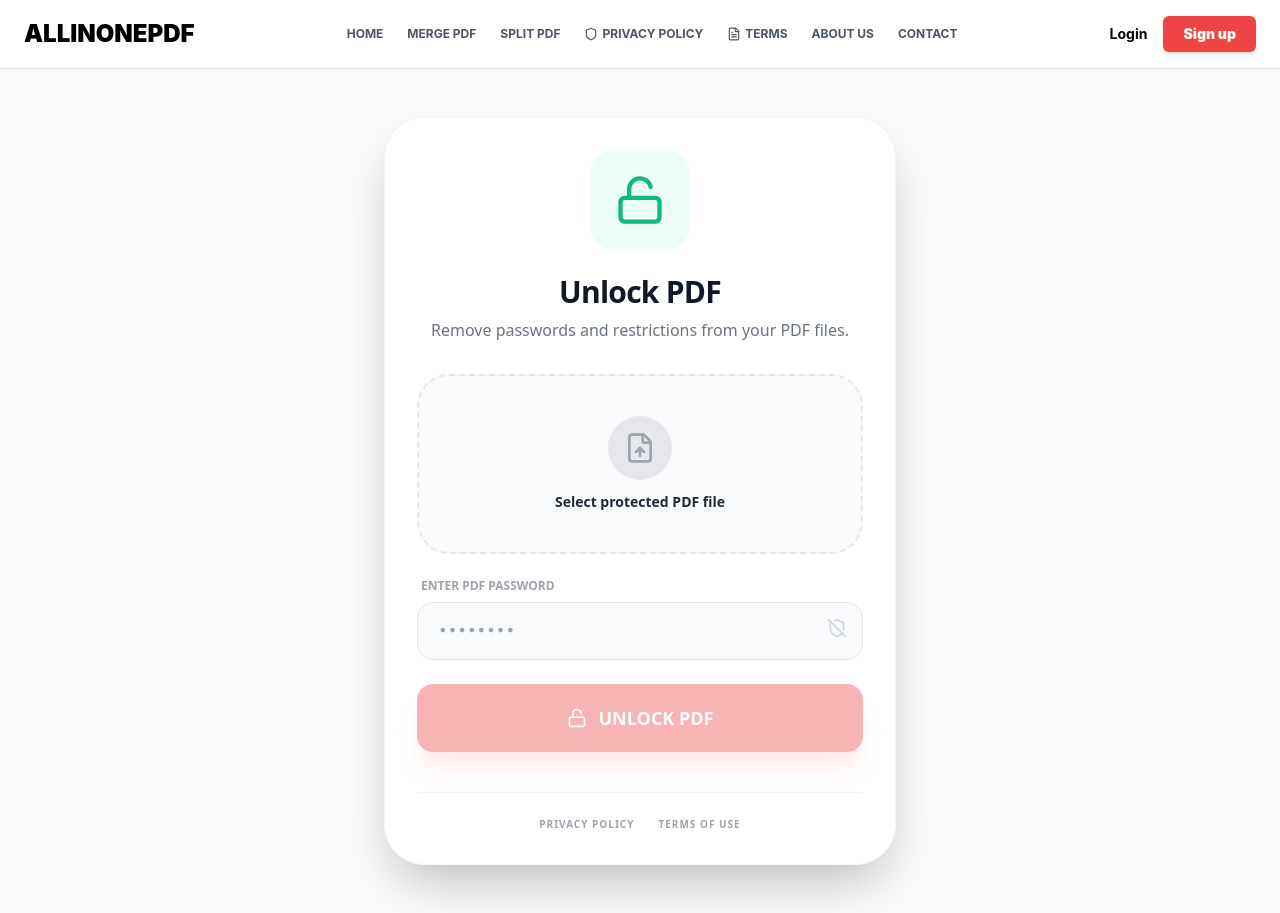
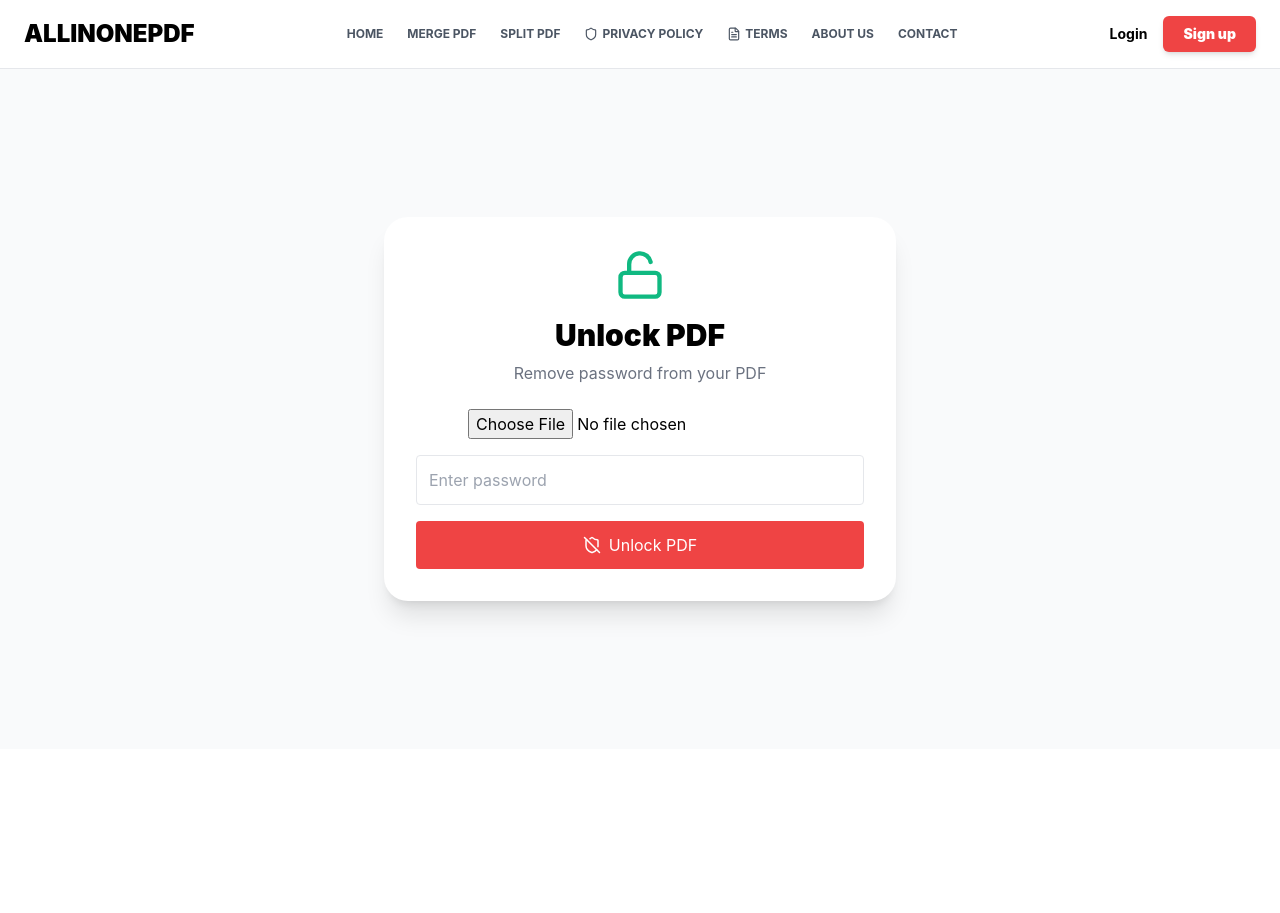
Before and after one commit to YugKorat1707/pdf-editor-frontend, a React (Create React App) app: page /unlock-pdf in a window 1280 px wide. After the commit the page ends 800 px from the top, so only its background shows below. Built offline with nearby package versions, Linux system fonts and the light colour scheme.

Commit message:
Fix UnlockPdf & ProtectPdf ESLint errors

```diff
--- a/src/pages/ProtectPdf.js
+++ b/src/pages/ProtectPdf.js
@@ -1,6 +1,6 @@
 import React, { useState } from "react";
 import axios from "axios";
-import { Lock, Download, Loader2, FileUp, AlertCircle, CheckCircle2, ShieldCheck } from "lucide-react";
+import { Lock, Loader2, FileUp, AlertCircle, CheckCircle2, ShieldCheck } from "lucide-react";
 import { addToHistory } from "../utils/history";
 
 export default function ProtectPdf() {
@@ -28,123 +28,66 @@ export default function ProtectPdf() {
         { responseType: "blob" }
       );
 
-      // Create a download link for the protected PDF
       const url = window.URL.createObjectURL(new Blob([res.data]));
       const a = document.createElement("a");
       a.href = url;
       a.download = `${file.name.replace(/\.[^/.]+$/, "")}_protected.pdf`;
-      document.body.appendChild(a);
       a.click();
-      a.remove();
 
       setSuccess(true);
-      // Save to local activity history
       addToHistory("Protect PDF", file.name);
     } catch (err) {
       console.error(err);
-      setError("Protection failed. Ensure the file is not already encrypted.");
+      setError("Protection failed.");
     } finally {
       setLoading(false);
     }
   };
 
   return (
-    <div className="min-h-[85vh] bg-gray-50 flex flex-col items-center justify-center py-12 px-4 font-sans">
-      <div className="bg-white p-8 rounded-[2.5rem] shadow-2xl border border-gray-100 max-w-lg w-full text-center">
+    <div className="min-h-[85vh] bg-gray-50 flex items-center justify-center py-12 px-4">
+      <div className="bg-white p-8 rounded-3xl shadow-xl max-w-lg w-full text-center">
 
-        {/* Header Icon */}
-        <div className="mb-6 flex justify-center">
-          <div className="bg-red-50 p-6 rounded-[1.5rem] transition-transform hover:scale-110 duration-300">
-            <Lock size={52} className="text-red-500" />
-          </div>
-        </div>
+        <Lock size={52} className="mx-auto text-red-500 mb-4" />
 
-        <h1 className="text-3xl font-black text-gray-900 mb-2 tracking-tight">Protect PDF</h1>
-        <p className="text-gray-500 mb-8 font-medium">
-          Secure your sensitive documents with strong encryption.
-        </p>
+        <h1 className="text-3xl font-black mb-2">Protect PDF</h1>
+        <p className="text-gray-500 mb-6">Encrypt your PDF with password</p>
 
-        {/* Upload Container */}
-        <div
-          className={`border-2 border-dashed rounded-[2rem] p-10 mb-6 transition-all relative group ${
-            file ? 'border-red-400 bg-red-50' : 'border-gray-200 bg-gray-50 hover:bg-gray-100 hover:border-red-300'
-          }`}
-        >
         <input
           type="file"
           accept=".pdf"
-            id="pdf-upload"
-            className="absolute inset-0 w-full h-full opacity-0 cursor-pointer z-10"
-            onChange={(e) => {
-                setFile(e.target.files[0]);
-                setError(null);
-                setSuccess(false);
-            }}
+          onChange={(e) => setFile(e.target.files[0])}
+          className="mb-4"
         />
-          <div className="flex flex-col items-center">
-            <div className={`p-4 rounded-full mb-3 transition-colors ${file ? 'bg-red-200 text-red-600' : 'bg-gray-200 text-gray-400 group-hover:text-red-400'}`}>
-                <FileUp size={32} />
-            </div>
-            <p className="text-sm font-bold text-gray-800 break-all px-4">
-              {file ? file.name : "Select PDF file to protect"}
-            </p>
-          </div>
-        </div>
 
-        {/* Password Input Area */}
-        <div className="mb-6 text-left">
-          <label className="block text-xs font-black uppercase text-gray-400 mb-2 ml-1">Set Password</label>
-          <div className="relative">
         <input
           type="password"
+          placeholder="Set password"
           value={password}
           onChange={(e) => setPassword(e.target.value)}
-              placeholder="••••••••"
-              className="w-full px-5 py-4 bg-gray-50 border border-gray-200 rounded-2xl focus:ring-2 focus:ring-red-500 focus:bg-white outline-none transition-all font-mono"
+          className="w-full border p-3 rounded mb-4"
         />
-            <ShieldCheck className={`absolute right-4 top-4 ${password.length > 6 ? 'text-green-500' : 'text-gray-300'}`} size={20} />
-          </div>
-        </div>
 
-        {/* Feedback Messages */}
         {error && (
-          <div className="mb-6 p-4 bg-red-50 border border-red-100 rounded-2xl flex items-center text-red-600 text-sm font-bold animate-in fade-in slide-in-from-top-2 text-left">
-            <AlertCircle size={18} className="mr-3 shrink-0" />
-            {error}
+          <div className="text-red-600 flex items-center gap-2 mb-3">
+            <AlertCircle size={18} /> {error}
           </div>
         )}
 
         {success && (
-          <div className="mb-6 p-4 bg-green-50 border border-green-100 rounded-2xl flex items-center text-green-700 text-sm font-bold animate-in fade-in slide-in-from-top-2 text-left">
-            <CheckCircle2 size={18} className="mr-3 shrink-0" />
-            PDF Encrypted! Your download has started.
+          <div className="text-green-600 flex items-center gap-2 mb-3">
+            <CheckCircle2 size={18} /> PDF protected successfully
           </div>
         )}
 
-        {/* Action Button */}
         <button
           onClick={protect}
           disabled={loading || !file || !password}
-          className="w-full bg-red-500 hover:bg-red-600 active:scale-95 text-white font-black py-5 rounded-2xl flex items-center justify-center transition-all disabled:opacity-40 disabled:active:scale-100 shadow-xl shadow-red-200"
+          className="w-full bg-red-500 text-white py-3 rounded flex justify-center items-center gap-2"
         >
-          {loading ? (
-            <>
-              <Loader2 className="animate-spin mr-3" size={24} />
-              <span className="text-lg">Securing PDF...</span>
-            </>
-          ) : (
-            <>
-              <Lock className="mr-3" size={20} />
-              <span className="text-lg uppercase">Protect PDF</span>
-            </>
-          )}
+          {loading ? <Loader2 className="animate-spin" /> : <ShieldCheck size={18} />}
+          Protect PDF
         </button>
-
-        {/* Legal Links */}
-        <div className="mt-10 pt-6 border-t border-gray-100 flex justify-center gap-6 text-[10px] font-black text-gray-400 uppercase tracking-widest">
-          <a href="/privacy" className="hover:text-red-500 transition-colors">Privacy Policy</a>
-          <a href="/terms" className="hover:text-red-500 transition-colors">Terms of Use</a>
-        </div>
       </div>
     </div>
   );
--- a/src/pages/UnlockPdf.js
+++ b/src/pages/UnlockPdf.js
@@ -1,6 +1,6 @@
 import React, { useState } from "react";
 import axios from "axios";
-import { LockOpen, Download, Loader2, FileUp, AlertCircle, CheckCircle2, ShieldOff } from "lucide-react";
+import { LockOpen, Loader2, FileUp, AlertCircle, CheckCircle2, ShieldOff } from "lucide-react";
 import { addToHistory } from "../utils/history";
 
 export default function UnlockPdf() {
@@ -19,7 +19,7 @@ export default function UnlockPdf() {
 
     const formData = new FormData();
     formData.append("pdf", file);
-    formData.append("password", password); // Matches backend req.body.password
+    formData.append("password", password);
 
     try {
       const res = await axios.post(
@@ -28,17 +28,13 @@ export default function UnlockPdf() {
         { responseType: "blob" }
       );
 
-      // Create a download link for the decrypted PDF
       const url = window.URL.createObjectURL(new Blob([res.data]));
       const a = document.createElement("a");
       a.href = url;
       a.download = `${file.name.replace(/\.[^/.]+$/, "")}_unlocked.pdf`;
-      document.body.appendChild(a);
       a.click();
-      a.remove();
 
       setSuccess(true);
-      // Save to local activity history
       addToHistory("Unlock PDF", file.name);
     } catch (err) {
       console.error(err);
@@ -49,102 +45,49 @@ export default function UnlockPdf() {
   };
 
   return (
-    <div className="min-h-[85vh] bg-gray-50 flex flex-col items-center justify-center py-12 px-4 font-sans">
-      <div className="bg-white p-8 rounded-[2.5rem] shadow-2xl border border-gray-100 max-w-lg w-full text-center">
+    <div className="min-h-[85vh] bg-gray-50 flex items-center justify-center py-12 px-4">
+      <div className="bg-white p-8 rounded-3xl shadow-xl max-w-lg w-full text-center">
 
-        {/* Header Icon */}
-        <div className="mb-6 flex justify-center">
-          <div className="bg-emerald-50 p-6 rounded-[1.5rem] transition-transform hover:scale-110 duration-300">
-            <LockOpen size={52} className="text-emerald-500" />
-          </div>
-        </div>
+        <LockOpen size={52} className="mx-auto text-emerald-500 mb-4" />
 
-        <h1 className="text-3xl font-black text-gray-900 mb-2 tracking-tight">Unlock PDF</h1>
-        <p className="text-gray-500 mb-8 font-medium">
-          Remove passwords and restrictions from your PDF files.
-        </p>
+        <h1 className="text-3xl font-black mb-2">Unlock PDF</h1>
+        <p className="text-gray-500 mb-6">Remove password from your PDF</p>
 
-        {/* Upload Container */}
-        <div
-          className={`border-2 border-dashed rounded-[2rem] p-10 mb-6 transition-all relative group ${
-            file ? 'border-emerald-400 bg-emerald-50' : 'border-gray-200 bg-gray-50 hover:bg-gray-100 hover:border-emerald-300'
-          }`}
-        >
         <input
           type="file"
           accept=".pdf"
-            id="pdf-upload"
-            className="absolute inset-0 w-full h-full opacity-0 cursor-pointer z-10"
-            onChange={(e) => {
-                setFile(e.target.files[0]);
-                setError(null);
-                setSuccess(false);
-            }}
+          onChange={(e) => setFile(e.target.files[0])}
+          className="mb-4"
         />
-          <div className="flex flex-col items-center">
-            <div className={`p-4 rounded-full mb-3 transition-colors ${file ? 'bg-emerald-200 text-emerald-600' : 'bg-gray-200 text-gray-400 group-hover:text-emerald-400'}`}>
-                <FileUp size={32} />
-            </div>
-            <p className="text-sm font-bold text-gray-800 break-all px-4">
-              {file ? file.name : "Select protected PDF file"}
-            </p>
-          </div>
-        </div>
 
-        {/* Password Input Area */}
-        <div className="mb-6 text-left">
-          <label className="block text-xs font-black uppercase text-gray-400 mb-2 ml-1">Enter PDF Password</label>
-          <div className="relative">
         <input
           type="password"
+          placeholder="Enter password"
           value={password}
           onChange={(e) => setPassword(e.target.value)}
-              placeholder="••••••••"
-              className="w-full px-5 py-4 bg-gray-50 border border-gray-200 rounded-2xl focus:ring-2 focus:ring-emerald-500 focus:bg-white outline-none transition-all font-mono"
+          className="w-full border p-3 rounded mb-4"
         />
-            <ShieldOff className={`absolute right-4 top-4 ${password.length > 0 ? 'text-emerald-500' : 'text-gray-300'}`} size={20} />
-          </div>
-        </div>
 
-        {/* Feedback Messages */}
         {error && (
-          <div className="mb-6 p-4 bg-red-50 border border-red-100 rounded-2xl flex items-center text-red-600 text-sm font-bold animate-in fade-in slide-in-from-top-2 text-left">
-            <AlertCircle size={18} className="mr-3 shrink-0" />
-            {error}
+          <div className="text-red-600 flex items-center gap-2 mb-3">
+            <AlertCircle size={18} /> {error}
           </div>
         )}
 
         {success && (
-          <div className="mb-6 p-4 bg-green-50 border border-green-100 rounded-2xl flex items-center text-green-700 text-sm font-bold animate-in fade-in slide-in-from-top-2 text-left">
-            <CheckCircle2 size={18} className="mr-3 shrink-0" />
-            Password removed! Your download has started.
+          <div className="text-green-600 flex items-center gap-2 mb-3">
+            <CheckCircle2 size={18} /> PDF unlocked successfully
           </div>
         )}
 
-        {/* Action Button */}
         <button
           onClick={unlock}
           disabled={loading || !file || !password}
-          className="w-full bg-red-500 hover:bg-red-600 active:scale-95 text-white font-black py-5 rounded-2xl flex items-center justify-center transition-all disabled:opacity-40 disabled:active:scale-100 shadow-xl shadow-red-200"
+          className="w-full bg-red-500 text-white py-3 rounded flex justify-center items-center gap-2"
         >
-          {loading ? (
-            <>
-              <Loader2 className="animate-spin mr-3" size={24} />
-              <span className="text-lg uppercase">Removing Security...</span>
-            </>
-          ) : (
-            <>
-              <LockOpen className="mr-3" size={20} />
-              <span className="text-lg uppercase">Unlock PDF</span>
-            </>
-          )}
+          {loading ? <Loader2 className="animate-spin" /> : <ShieldOff size={18} />}
+          Unlock PDF
         </button>
-
-        {/* Legal Links */}
-        <div className="mt-10 pt-6 border-t border-gray-100 flex justify-center gap-6 text-[10px] font-black text-gray-400 uppercase tracking-widest">
-          <a href="/privacy" className="hover:text-red-500 transition-colors">Privacy Policy</a>
-          <a href="/terms" className="hover:text-red-500 transition-colors">Terms of Use</a>
-        </div>
       </div>
     </div>
   );
```
Lines whose indentation alone changed are shown as unchanged.
